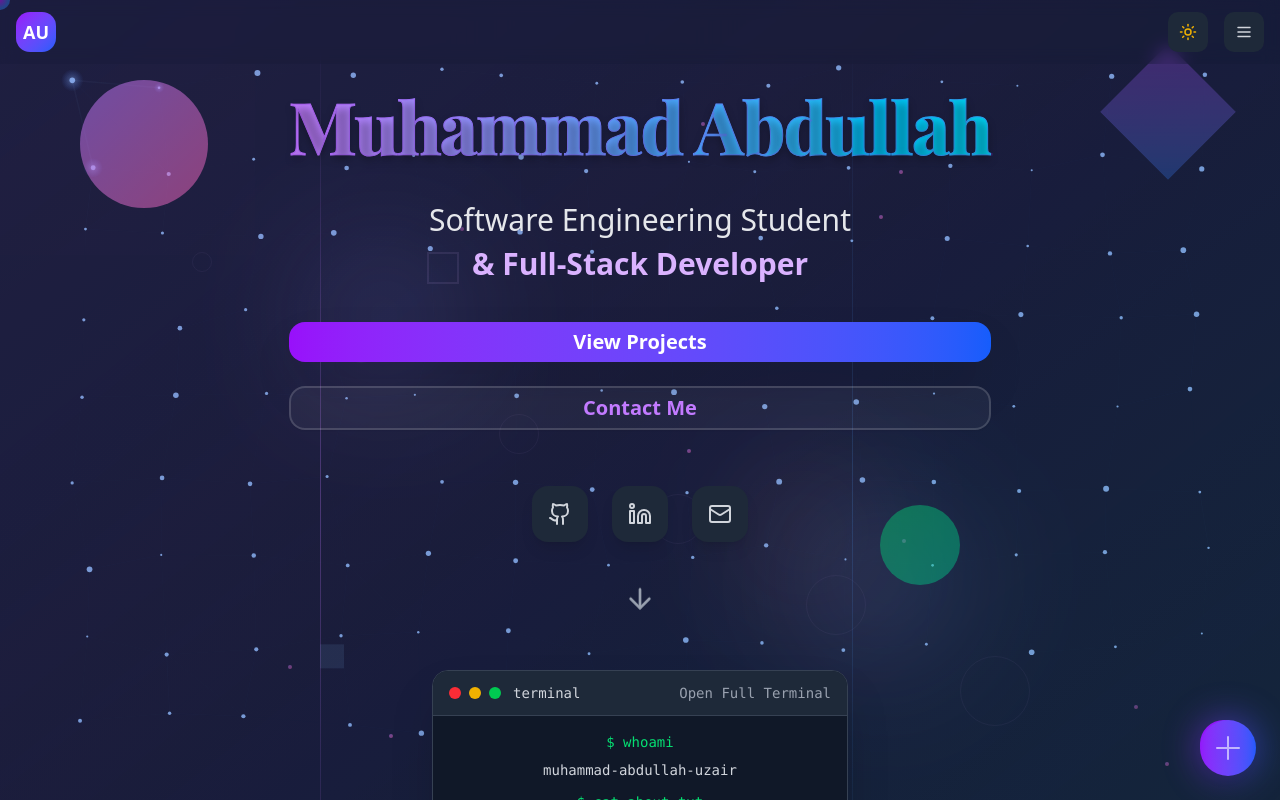
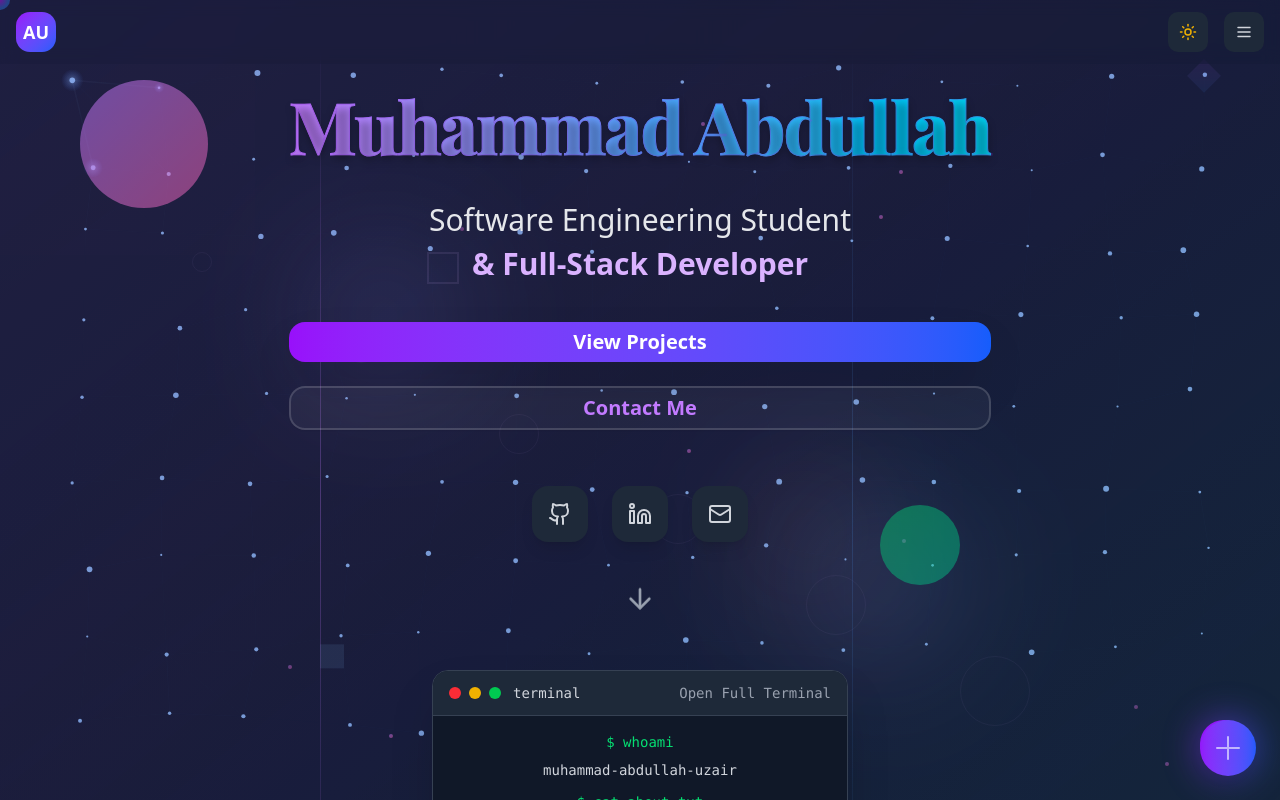
Before and after one commit to NobodyNoseMeme/mAbdullahUzair, a React (Vite) app: page / in a window 1280 px wide. Shown: the top 800 px of the page. Built offline with nearby package versions, Linux system fonts and the light colour scheme.

Commit message:
Make 3D elements imperceptible
cgen-05c630e0f36b41b99753da3b661aa2d4

```diff
--- a/src/components/Hero.jsx
+++ b/src/components/Hero.jsx
@@ -200,7 +200,7 @@ const Hero = () => {
             transition: 'transform 2.5s cubic-bezier(0.23, 1, 0.32, 1)'
           }}
         >
-          <div className="w-24 h-24 bg-gradient-to-br from-purple-500 to-blue-500 opacity-25 transform rotate-45 animate-pulse" />
+          <div className="w-6 h-6 bg-gradient-to-br from-purple-500 to-blue-500 opacity-5 transform rotate-45 animate-pulse" />
         </div>
         <div
           className="absolute bottom-16 left-16 transform-3d"
```
